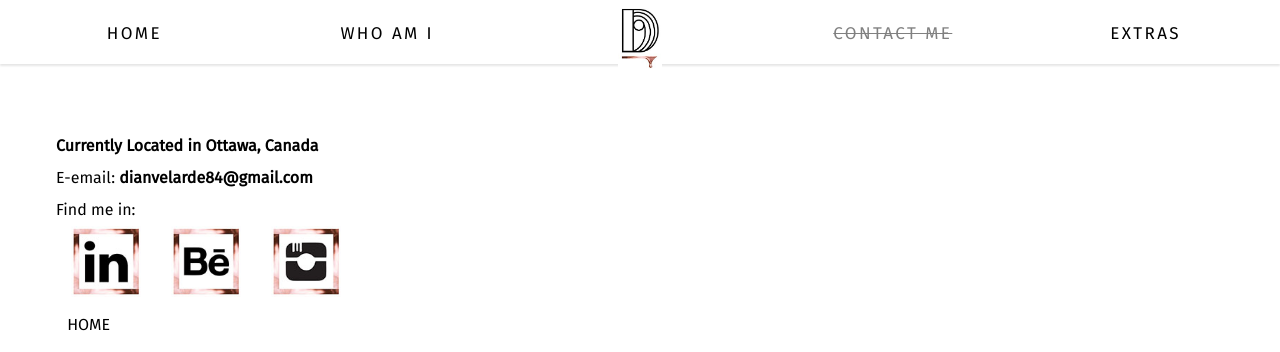
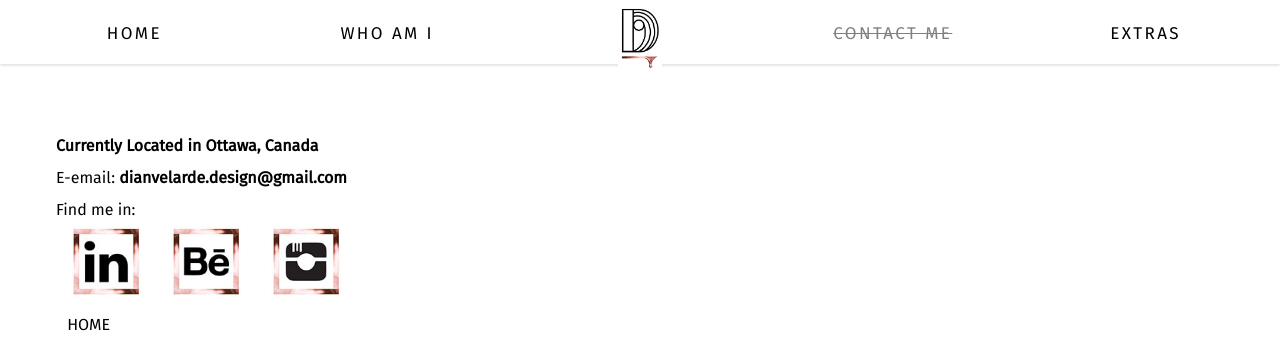
Before and after one commit to dianavelarde/portfolio, a Jekyll site: the page built from contact.html, in a window 1280 px wide. Shown: the top 352 px of the page. Built offline with Jekyll 4.4.1, drawn with Linux system fonts in a browser that asks for light colours; nearby versions of some CDN libraries; Markdown is read by kramdown in place of the engine named in the settings; comment, search, counter and statistics services are not loaded; a style sheet for code colours, icons or effects is not loaded.

Commit message:
email change

```diff
--- a/contact.html
+++ b/contact.html
@@ -7,7 +7,7 @@ meta: Contact Graphic Designer Diana Velarde
         <hr width=100% color= "white" class="hr2" >
         <div class="contact kilo unit unit-s-1 unit-m-1 unit-l-1 pad-bottom-double pad-top-double">
             <p><strong>Currently Located in Ottawa, Canada</strong></p>
-            <p>E-email: <a href="mailto:dianvelarde84@gmail.com" class="email"> <strong>dianvelarde84@gmail.com</strong></a></p>
+            <p>E-email: <a href="mailto:dianvelarde.design@gmail.com" class="email"> <strong>dianvelarde.design@gmail.com</strong></a></p>
             <p class="findme">Find me in:</p>
 
             <div class="med">
```
